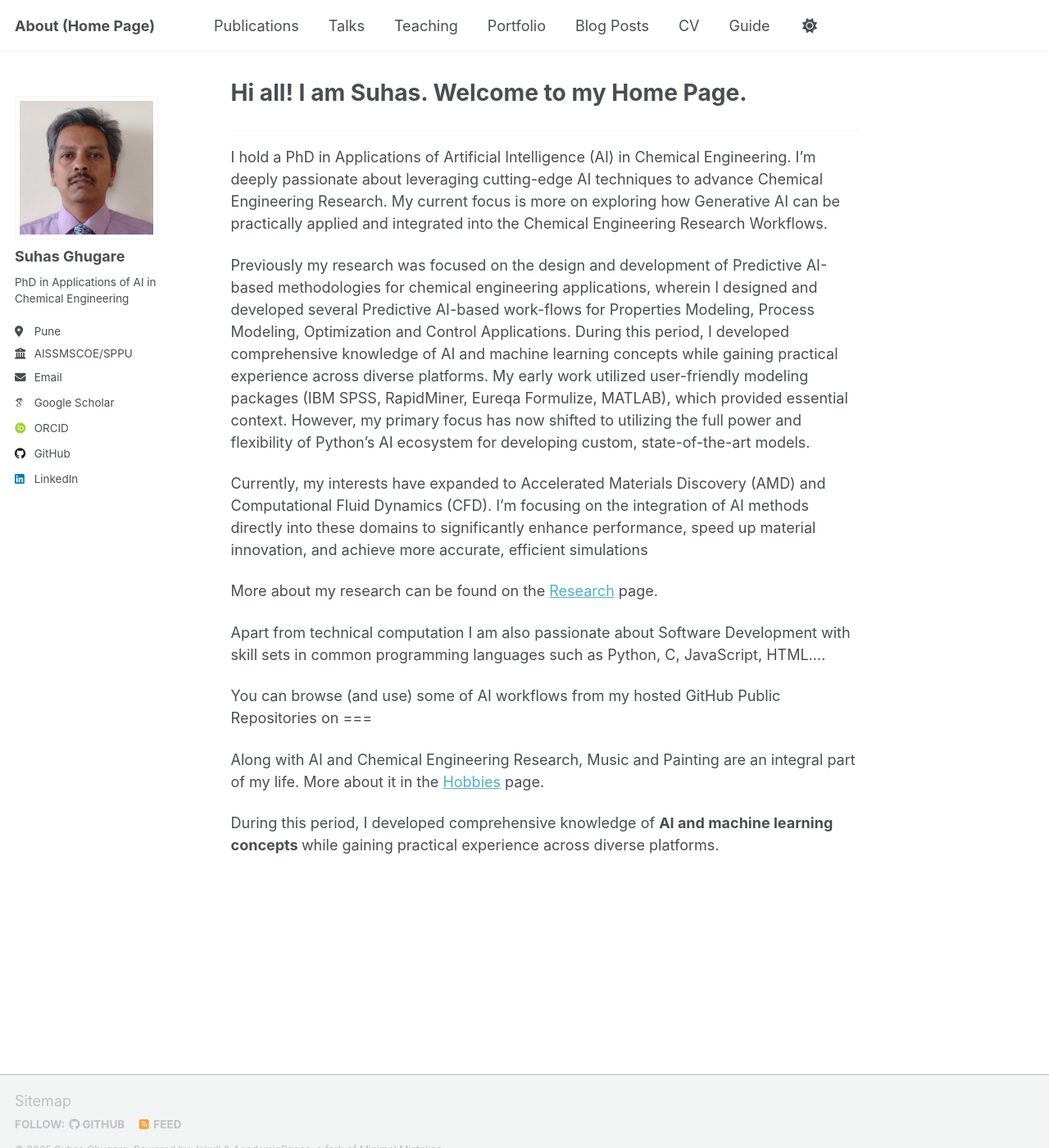
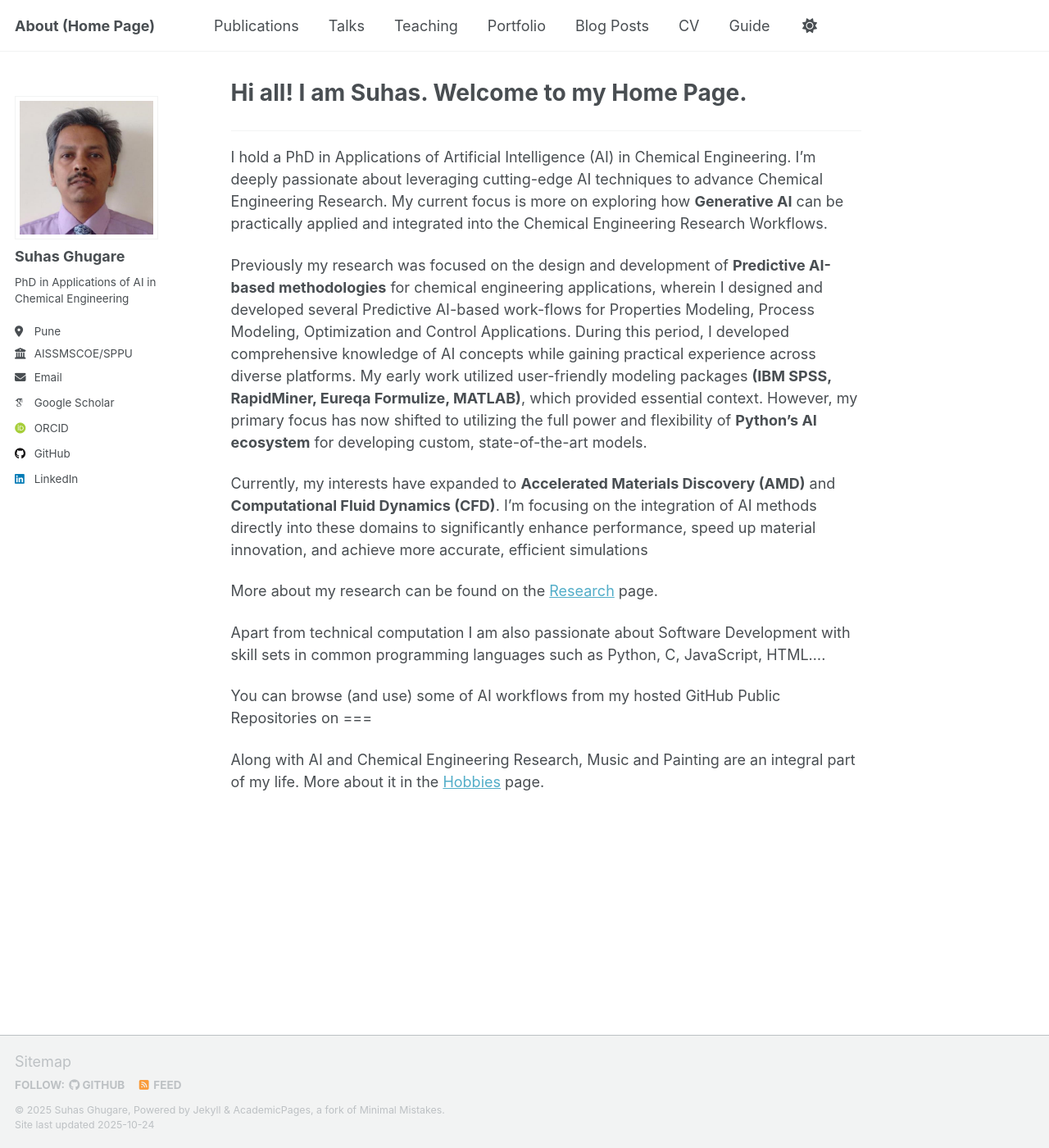
Before and after one commit to suhasghugare/suhasghugare.github.io, a Jekyll site: the page built from _pages/about.md, in a window 1280 px wide and 1400 px high. Shown: the whole window at 82% size. Built offline with Jekyll 4.4.1, drawn with Linux system fonts in a browser that asks for light colours; some web fonts are replaced; a script that is not in the unit is left out.

Commit message:
Update about.md

```diff
--- a/_pages/about.md
+++ b/_pages/about.md
@@ -8,11 +8,11 @@ redirect_from:
 ---
 
 ---
-I hold a PhD in Applications of Artificial Intelligence (AI) in Chemical Engineering. I'm deeply passionate about leveraging cutting-edge AI techniques to advance Chemical Engineering Research. My current focus is more on exploring how Generative AI can be practically applied and integrated into the Chemical Engineering Research Workflows.
+I hold a PhD in Applications of Artificial Intelligence (AI) in Chemical Engineering. I'm deeply passionate about leveraging cutting-edge AI techniques to advance Chemical Engineering Research. My current focus is more on exploring how <b>Generative AI</b> can be practically applied and integrated into the Chemical Engineering Research Workflows.
 
-Previously my research was focused on the design and development of Predictive AI-based methodologies for chemical engineering applications, wherein I designed and developed several Predictive AI-based work-flows for Properties Modeling, Process Modeling, Optimization and Control Applications. During this period, I developed comprehensive knowledge of AI and machine learning concepts while gaining practical experience across diverse platforms. My early work utilized user-friendly modeling packages (IBM SPSS, RapidMiner, Eureqa Formulize, MATLAB), which provided essential context. However, my primary focus has now shifted to utilizing the full power and flexibility of Python's AI ecosystem for developing custom, state-of-the-art models.
+Previously my research was focused on the design and development of <b>Predictive AI-based methodologies</b> for chemical engineering applications, wherein I designed and developed several Predictive AI-based work-flows for Properties Modeling, Process Modeling, Optimization and Control Applications. During this period, I developed comprehensive knowledge of AI concepts while gaining practical experience across diverse platforms. My early work utilized user-friendly modeling packages <b>(IBM SPSS, RapidMiner, Eureqa Formulize, MATLAB)</b>, which provided essential context. However, my primary focus has now shifted to utilizing the full power and flexibility of <b>Python's AI ecosystem</b> for developing custom, state-of-the-art models.
 
-Currently, my interests have expanded to Accelerated Materials Discovery (AMD) and Computational Fluid Dynamics (CFD). I'm focusing on the integration of AI methods directly into these domains to significantly enhance performance, speed up material innovation, and achieve more accurate, efficient simulations
+Currently, my interests have expanded to <b>Accelerated Materials Discovery (AMD)</b> and <b>Computational Fluid Dynamics (CFD)</b>. I'm focusing on the integration of AI methods directly into these domains to significantly enhance performance, speed up material innovation, and achieve more accurate, efficient simulations
 
 More about my research can be found on the [Research](https://suhasghugare.github.io/publications) page.
 
@@ -21,7 +21,3 @@ Apart from technical computation I am also passionate about Software Development
 You can browse (and use) some of AI workflows from my hosted GitHub Public Repositories on ===
 
 Along with AI and Chemical Engineering Research, Music and Painting are an integral part of my life. More about it in the [Hobbies](https://suhasghugare.github.io/CV) page.
-
-
-
-During this period, I developed comprehensive knowledge of <b> AI and machine learning concepts </b> while gaining practical experience across diverse platforms.
```
